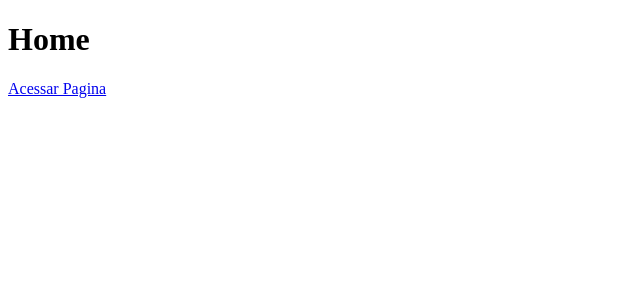
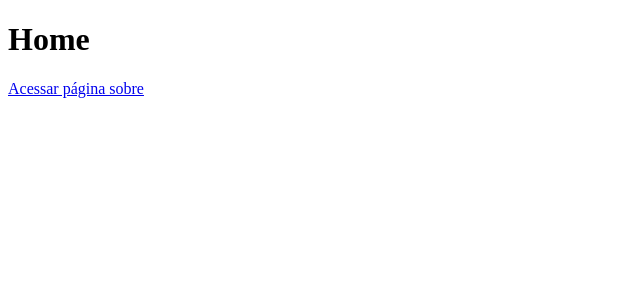
Before and after one commit to gustavo3x2/Ideia-Unica, a Next.js app: page / in a window 1280 px wide. Shown: the top 300 px of the page, without its empty margins (0-640 px from the left). Built offline with nearby package versions, Linux system fonts and the light colour scheme.

Commit message:
teste de link

```diff
--- a/pages/index.js
+++ b/pages/index.js
@@ -1,8 +1,12 @@
+import Link from 'next/link';
+
 function Home() {
     return (
         <div>
             <h1>Home</h1>
-            <a href='/'>Acessar Pagina</a>
+            <Link href='/sobre'>
+                <a>Acessar página sobre</a>
+            </Link>
         </div>
     )
 }
```
Also changed, not shown: pages/sobre.js (added, +15 -0 lines).
